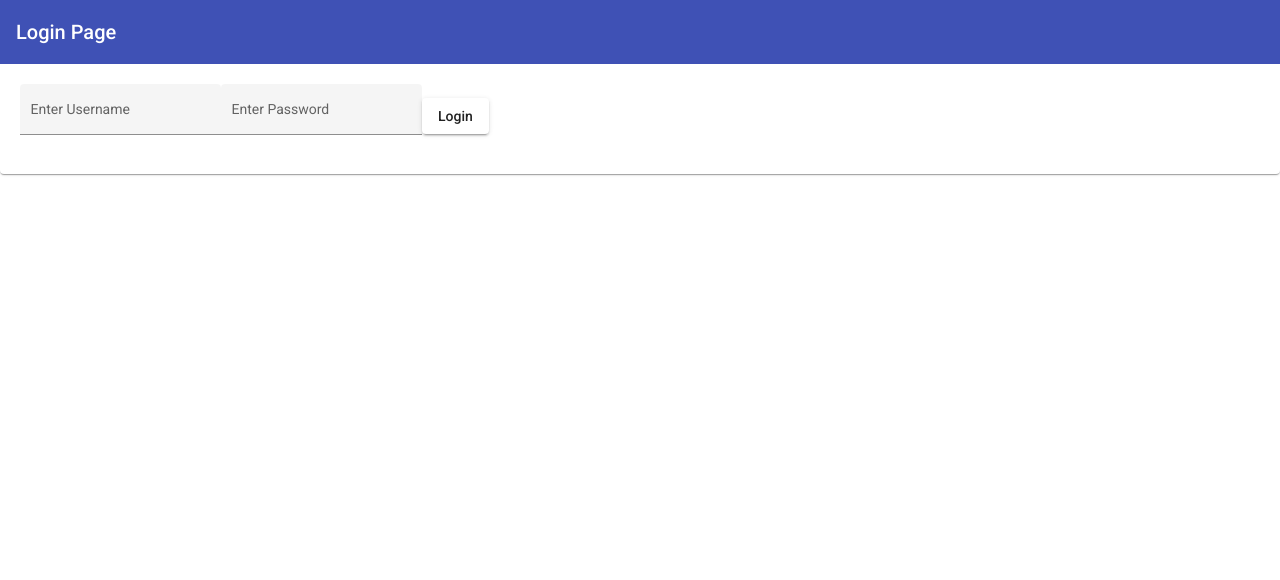
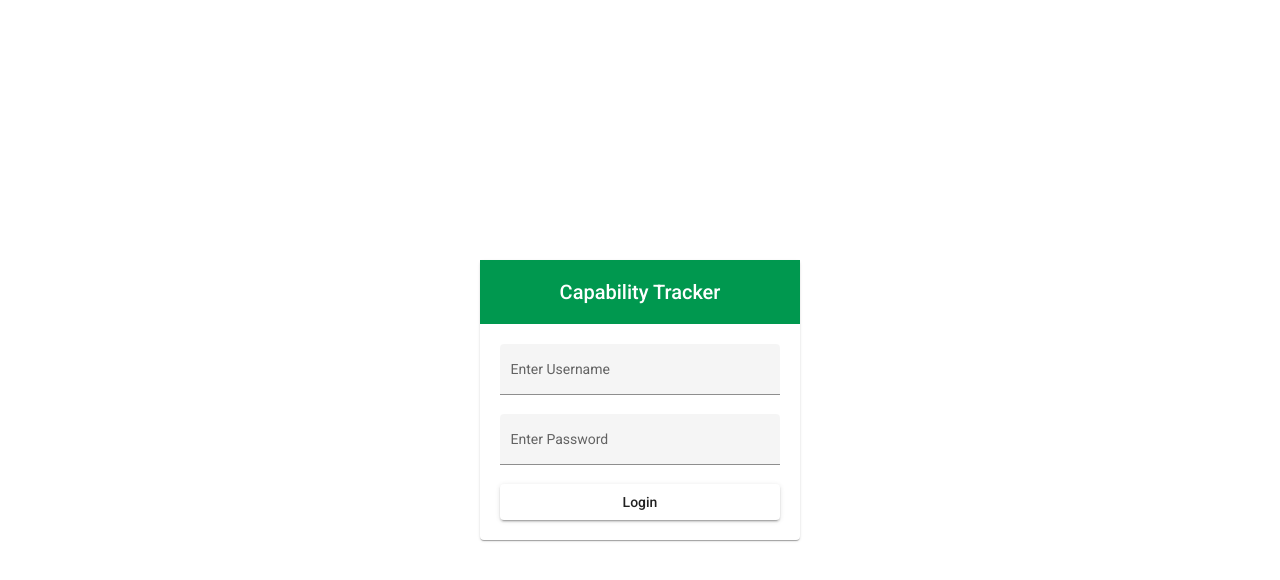
Before and after one commit to SyChester/fullstack-upskilling-project, an Angular app: page / in a window 1280 px wide. Shown: the top 580 px of the page. Built offline with nearby package versions, Linux system fonts and the light colour scheme.

Commit message:
Fixed layout

```diff
--- a/src/app/login/login.component.html
+++ b/src/app/login/login.component.html
@@ -1,7 +1,7 @@
-<div class="main-div">
-  <mat-card>
-    <mat-toolbar color="primary">Login Page</mat-toolbar>
-    <form class="login-form">
+<div class="main-div" fxLayoutAlign="center center" fxFlexFill>
+  <mat-card fxFlex="25">
+    <mat-toolbar class="toolbar" fxLayoutAlign="center center">Capability Tracker</mat-toolbar>
+    <form class="login-form" fxLayoutAlign="stretch" fxLayout="column">
       <mat-form-field appearance="fill">
         <mat-label>Enter Username</mat-label>
         <input matInput placeholder="Username">
```
